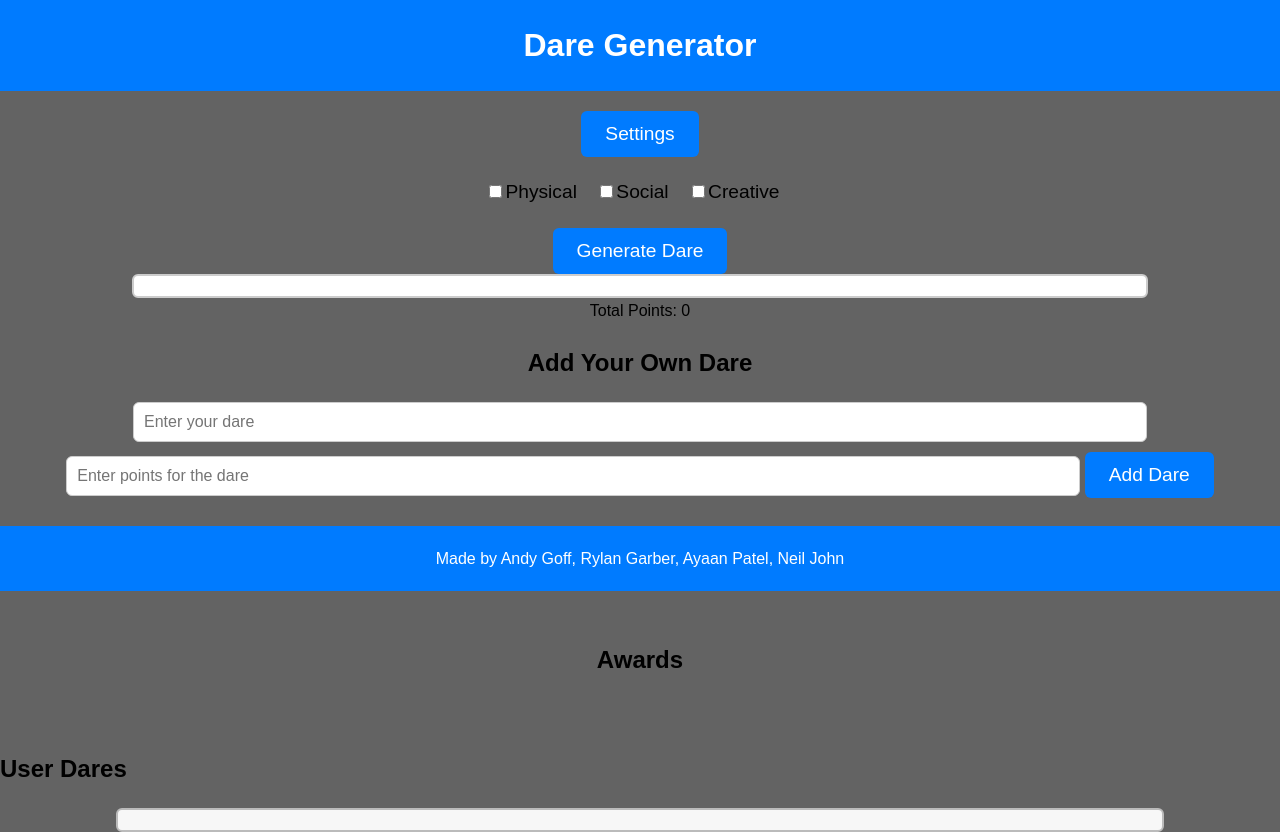
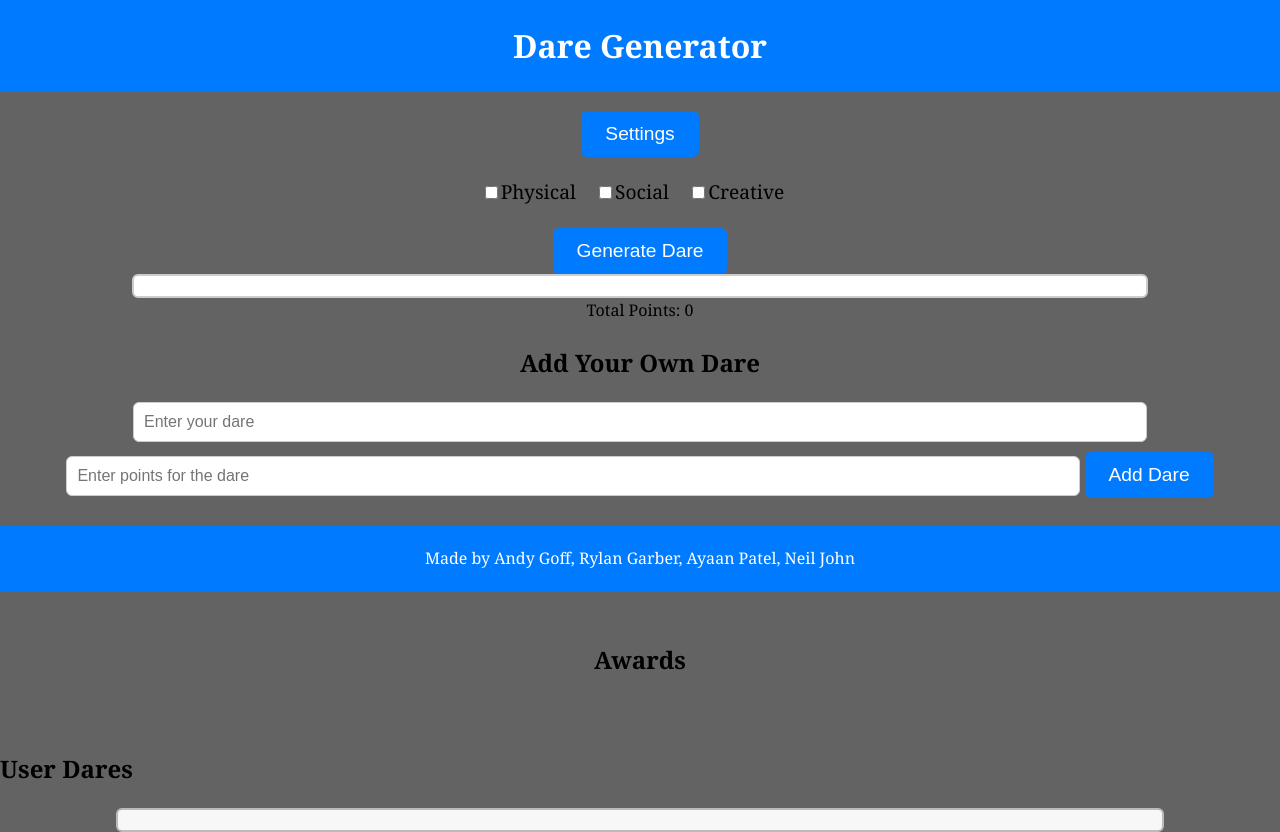
Before and after one commit to Catflix01/Challenge-Us, a plain HTML site: page index.html in a window 1280 px wide. Drawn offline with Linux system fonts and the light colour scheme.

Commit message:
Update index.html

```diff
--- a/index.html
+++ b/index.html
@@ -7,7 +7,7 @@
     <style>
         /* CSS Styles */
         body {
-            font-family: Arial, sans-serif;
+            font-family: Cambria, sans-serif;
             line-height: 1.6;
             background-color:#636363;
             color: #000000;
```
